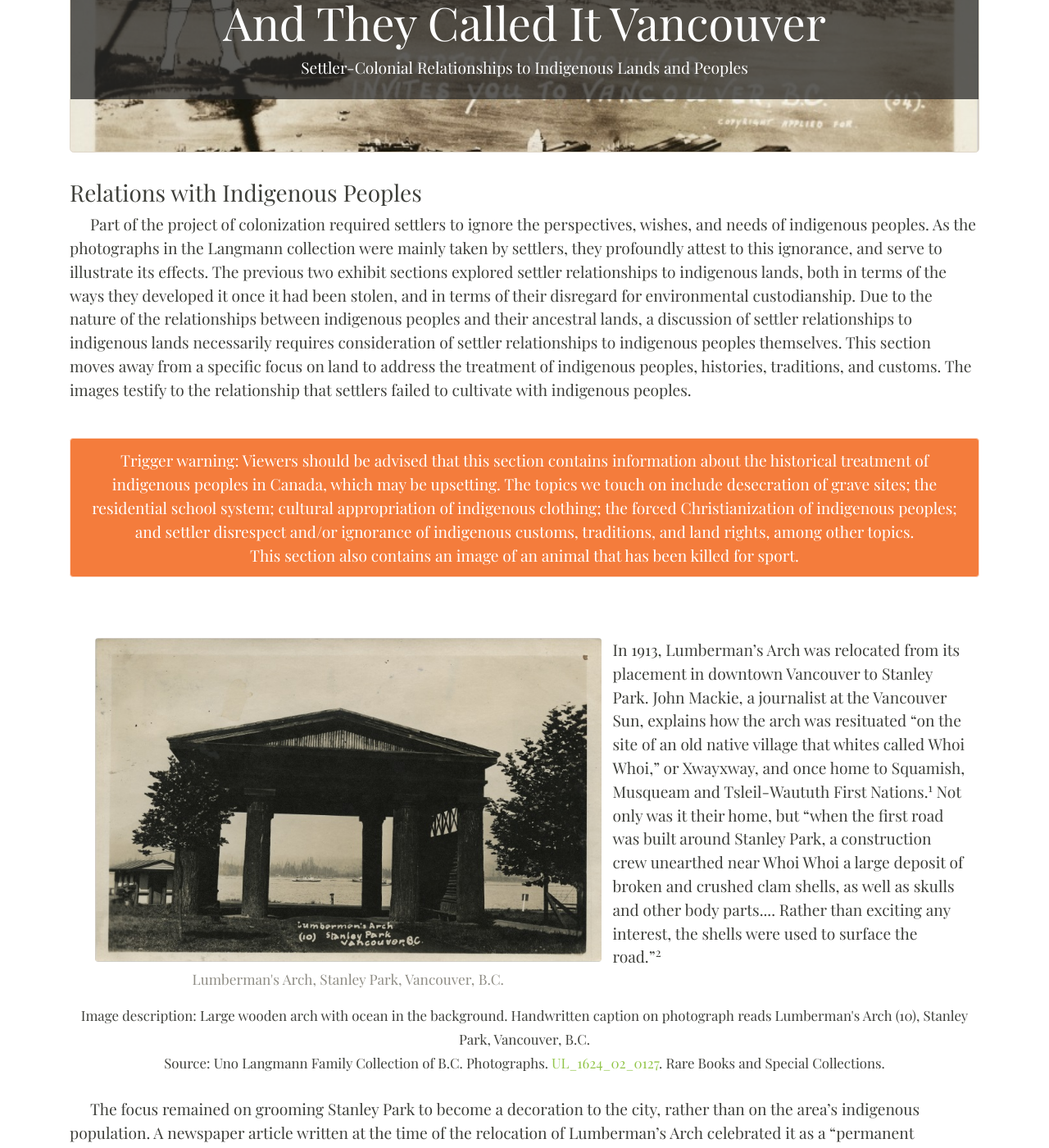
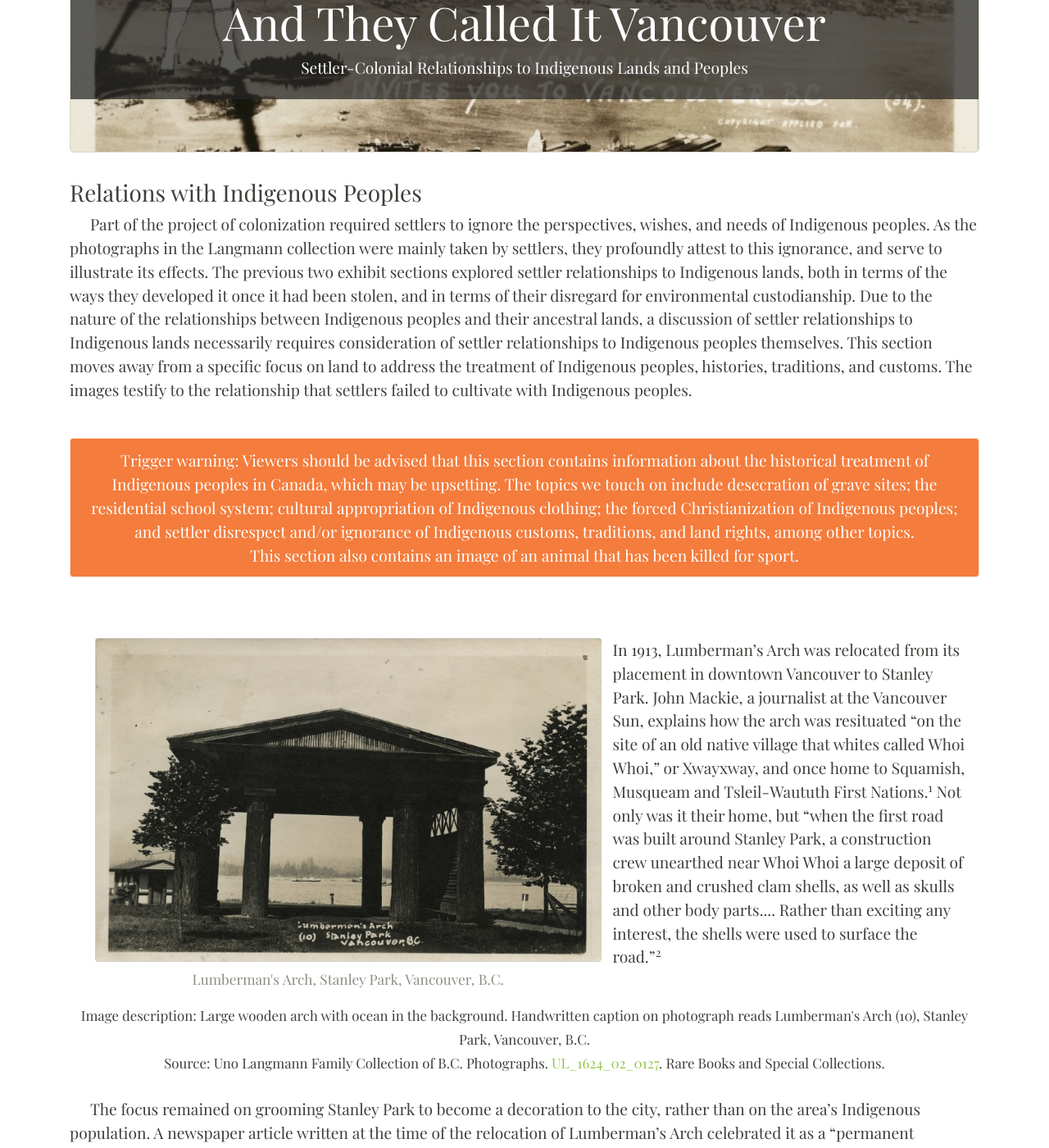
Before and after one commit to ashlynnprasad/langmann-2021, a Jekyll site: the page built from pages/relationswithindigenouspeoples.md, in a window 1280 px wide and 1400 px high, scrolled down 204 px. Shown: the whole window at 82% size. Built offline with Jekyll 4.4.1, drawn with Linux system fonts in a browser that asks for light colours; nearby versions of some CDN libraries; some of the changed text lies outside the part shown.

Commit message:
changed indigenous to uppercase

```diff
--- a/pages/relationswithindigenouspeoples.md
+++ b/pages/relationswithindigenouspeoples.md
@@ -10,9 +10,9 @@ permalink: /relationswithindigenouspeoples.html
 
 ## Relations with Indigenous Peoples
 
-<p style="text-indent: 25px;">Part of the project of colonization required settlers to ignore the perspectives, wishes, and needs of indigenous peoples. As the photographs in the Langmann collection were mainly taken by settlers, they profoundly attest to this ignorance, and serve to illustrate its effects. The previous two exhibit sections explored settler relationships to indigenous lands, both in terms of the ways they developed it once it had been stolen, and in terms of their disregard for environmental custodianship. Due to the nature of the relationships between indigenous peoples and their ancestral lands, a discussion of settler relationships to indigenous lands necessarily requires consideration of settler relationships to indigenous peoples themselves. This section moves away from a specific focus on land to address the treatment of indigenous peoples, histories, traditions, and customs. The images testify to the relationship that settlers failed to cultivate with indigenous peoples.<br><br>
+<p style="text-indent: 25px;">Part of the project of colonization required settlers to ignore the perspectives, wishes, and needs of Indigenous peoples. As the photographs in the Langmann collection were mainly taken by settlers, they profoundly attest to this ignorance, and serve to illustrate its effects. The previous two exhibit sections explored settler relationships to Indigenous lands, both in terms of the ways they developed it once it had been stolen, and in terms of their disregard for environmental custodianship. Due to the nature of the relationships between Indigenous peoples and their ancestral lands, a discussion of settler relationships to Indigenous lands necessarily requires consideration of settler relationships to Indigenous peoples themselves. This section moves away from a specific focus on land to address the treatment of Indigenous peoples, histories, traditions, and customs. The images testify to the relationship that settlers failed to cultivate with Indigenous peoples.<br><br>
 
-{% include feature/alert.html text="Trigger warning: Viewers should be advised that this section contains information about the historical treatment of indigenous peoples in Canada, which may be upsetting. The topics we touch on include desecration of grave sites; the residential school system; cultural appropriation of indigenous clothing; the forced Christianization of indigenous peoples; and settler disrespect and/or ignorance of indigenous customs, traditions, and land rights, among other topics.<br>
+{% include feature/alert.html text="Trigger warning: Viewers should be advised that this section contains information about the historical treatment of Indigenous peoples in Canada, which may be upsetting. The topics we touch on include desecration of grave sites; the residential school system; cultural appropriation of Indigenous clothing; the forced Christianization of Indigenous peoples; and settler disrespect and/or ignorance of Indigenous customs, traditions, and land rights, among other topics.<br>
 This section also contains an image of an animal that has been killed for sport." color="warning" align="center"  %}
 
 
@@ -30,8 +30,8 @@ This section also contains an image of an animal that has been killed for sport.
 </div>
 <center><small>Image description: Large wooden arch with ocean in the background. Handwritten caption on photograph reads Lumberman's Arch (10), Stanley Park, Vancouver, B.C.<br>
       Source: Uno Langmann Family Collection of B.C. Photographs. <a href="https://dx.doi.org/10.14288/1.0360837">UL_1624_02_0127</a>. Rare Books and Special Collections.</small></center>
-<br><p style="text-indent: 25px;">The focus remained on grooming Stanley Park to become a decoration to the city, rather than on the area’s indigenous population. A newspaper article written at the time of the relocation of Lumberman’s Arch celebrated it as a “permanent advertisement of our lumber industries, a memento of the Royal visit and, artistically placed, a real ornament and appropriate addition to our beautiful park.”<sup>3</sup></p><br>
-<p style="text-indent: 25px;">Other locations around what is now known as Metro Vancouver that had once been the sites of thriving indigenous communities were subjected to similar desecration by settlers. A three-site exhibition at the <a href="http://musqueam.zenutech.com/c%CC%93%C9%99sna%CA%94%C9%99m-city-city-exhibition">Musqueam Cultural Education Resource Centre</a>, <a href="https://moa.ubc.ca/exhibition/c%CC%93%C9%99sna%CA%94%C9%99m-the-city-before-the-city/">UBC's Museum of Anthropology</a>, and the <a href="https://museumofvancouver.ca/csnam-the-city-before-the-city">Museum of Vancouver</a> in 2015 helped tell the story of c̓əsnaʔəm, a robust village and burial site at the edge of the Fraser River where Musqueam people lived, worked, and raised their families for 5000 years. Jordan Wilson, a co-curator of the exhibition and member of the Musqueam nation, describes how, “as late as the 1960s, it was common practice for Vancouver families to come and dig for artifacts, without understanding the significance of the location or making the connection to the Musqueam community.”<sup>4</sup></p>
+<br><p style="text-indent: 25px;">The focus remained on grooming Stanley Park to become a decoration to the city, rather than on the area’s Indigenous population. A newspaper article written at the time of the relocation of Lumberman’s Arch celebrated it as a “permanent advertisement of our lumber industries, a memento of the Royal visit and, artistically placed, a real ornament and appropriate addition to our beautiful park.”<sup>3</sup></p><br>
+<p style="text-indent: 25px;">Other locations around what is now known as Metro Vancouver that had once been the sites of thriving Indigenous communities were subjected to similar desecration by settlers. A three-site exhibition at the <a href="http://musqueam.zenutech.com/c%CC%93%C9%99sna%CA%94%C9%99m-city-city-exhibition">Musqueam Cultural Education Resource Centre</a>, <a href="https://moa.ubc.ca/exhibition/c%CC%93%C9%99sna%CA%94%C9%99m-the-city-before-the-city/">UBC's Museum of Anthropology</a>, and the <a href="https://museumofvancouver.ca/csnam-the-city-before-the-city">Museum of Vancouver</a> in 2015 helped tell the story of c̓əsnaʔəm, a robust village and burial site at the edge of the Fraser River where Musqueam people lived, worked, and raised their families for 5000 years. Jordan Wilson, a co-curator of the exhibition and member of the Musqueam nation, describes how, “as late as the 1960s, it was common practice for Vancouver families to come and dig for artifacts, without understanding the significance of the location or making the connection to the Musqueam community.”<sup>4</sup></p>
 <br><br>
 
 <div class="container">
```
